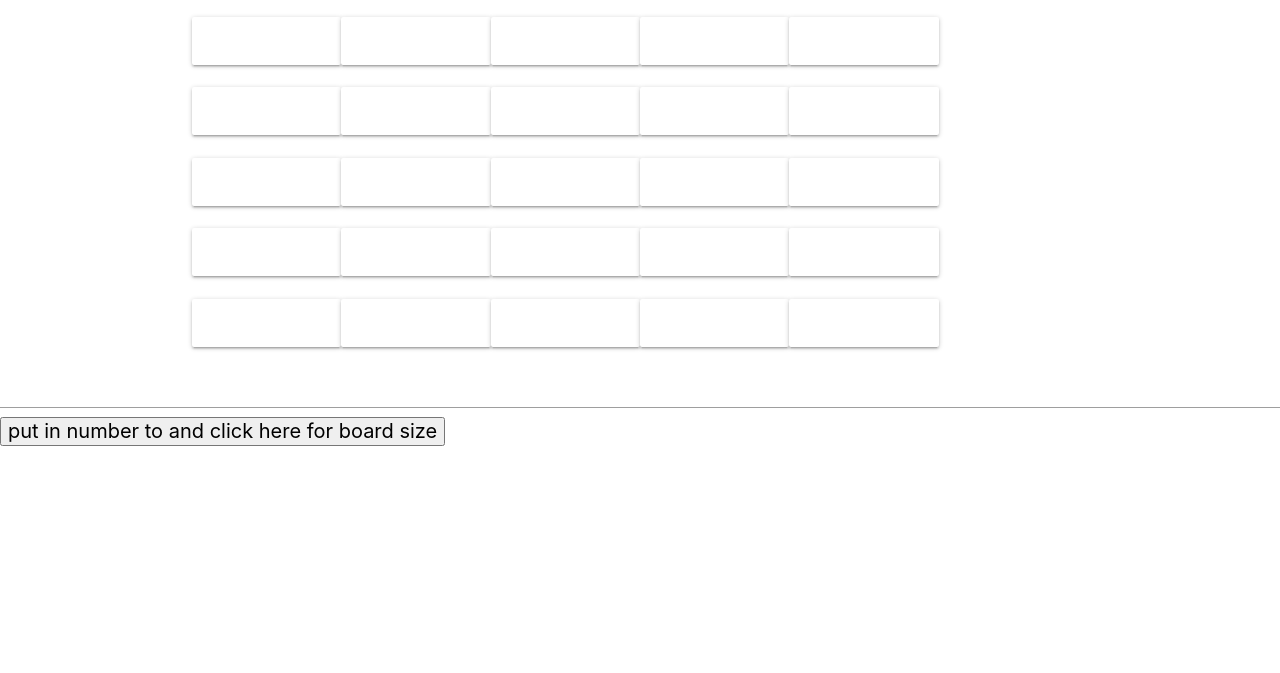
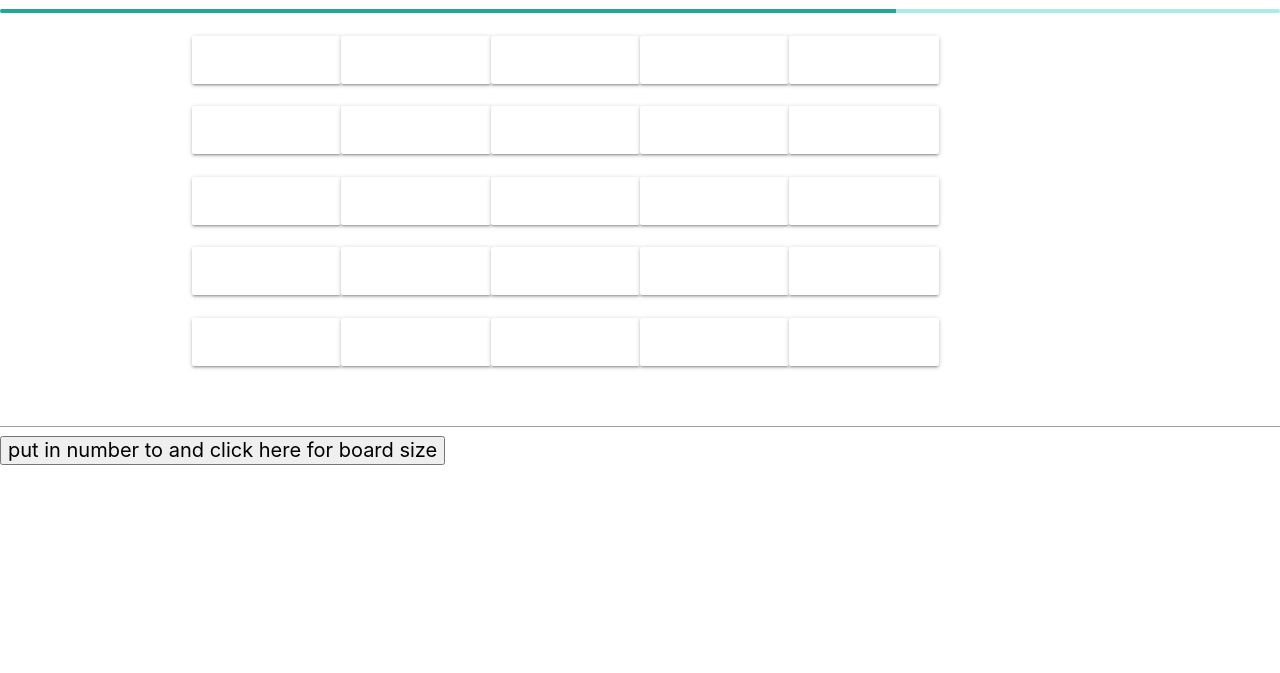
Before and after one commit to simonnj/TicTacToeCSS, a website built with Parcel: page index.html in a window 1280 px wide. Shown: the part 127-800 px from the top of the page. Built offline with nearby package versions, Linux system fonts and the light colour scheme.

Commit message:
pre loader

```diff
--- a/index.html
+++ b/index.html
@@ -13,6 +13,9 @@
   <body>
       <h1> Tic Tac Toe! </h1>
       <div id="board">
+          <div class="progress">
+              <div class="determinate" style="width: 70%"></div>
+          </div>
       <div class="container">
       <div class="row">
         <div class="col s2 offset-s1"><div class="card-panel white" onclick="window.placeMark(this)"></div></div>
```
